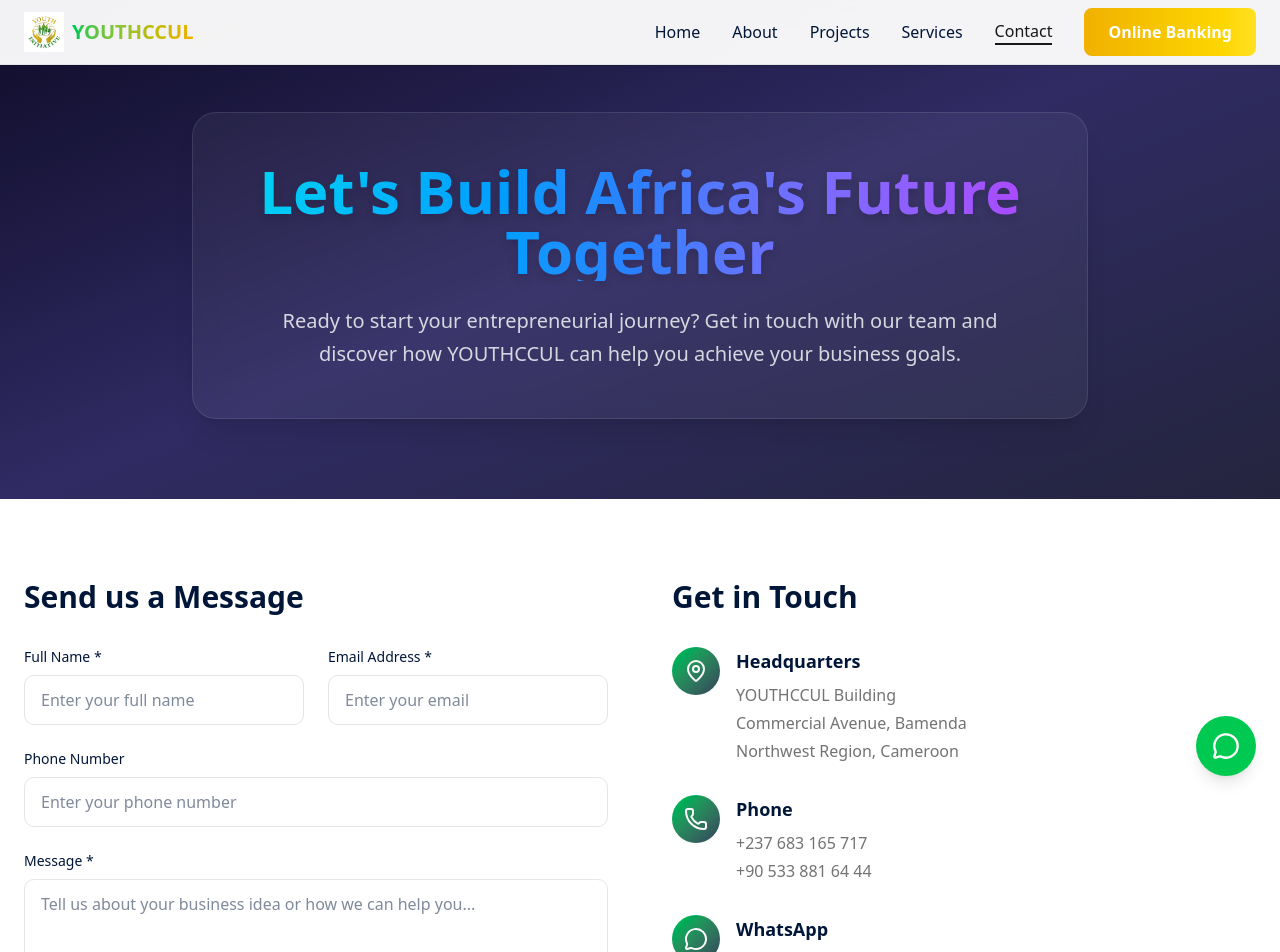
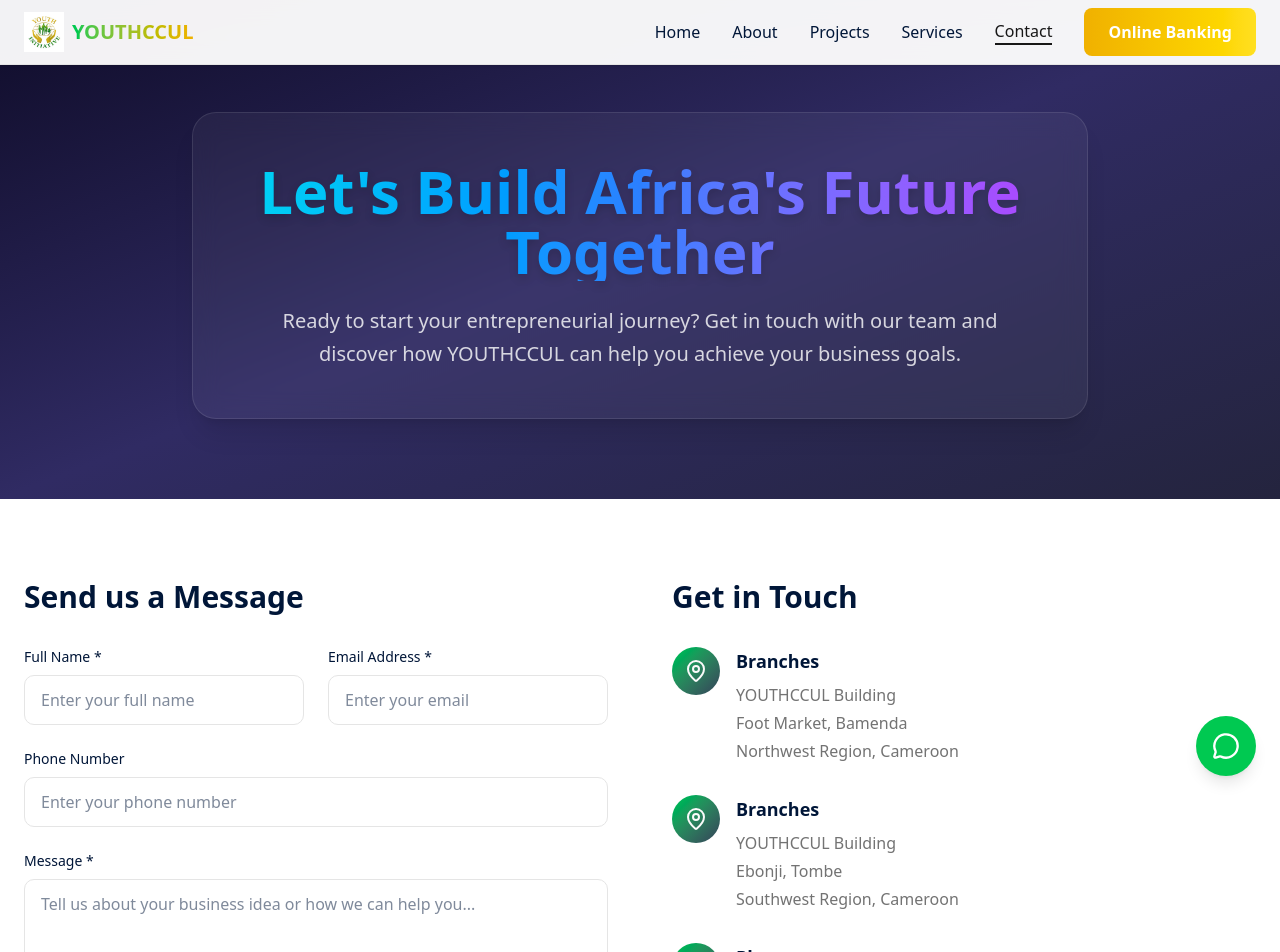
Before and after one commit to softguest/youthccul, a Next.js app: page /contact in a window 1280 px wide. Shown: the top 952 px of the page. Built offline with nearby package versions, Linux system fonts and the light colour scheme.

Commit message:
added image and location update

```diff
--- a/app/(frontpages)/about/page.tsx
+++ b/app/(frontpages)/about/page.tsx
@@ -101,7 +101,7 @@
             </div>
             <div className="relative">
               <img
-                src='/img/team01.jpg'
+                src='/img/teamebonji.jpg'
                 alt="communities celebrating success"
                 className="rounded-2xl shadow-deep w-full h-[400px] object-cover"
               />
--- a/app/(frontpages)/contact/page.tsx
+++ b/app/(frontpages)/contact/page.tsx
@@ -22,8 +22,13 @@
   const contactInfo = [
     {
       icon: MapPin,
-      title: 'Headquarters',
-      details: ['YOUTHCCUL Building', 'Commercial Avenue, Bamenda', 'Northwest Region, Cameroon'],
+      title: 'Branches',
+      details: ['YOUTHCCUL Building', 'Foot Market, Bamenda', 'Northwest Region, Cameroon'],
+    },
+    {
+      icon: MapPin,
+      title: 'Branches',
+      details: ['YOUTHCCUL Building', 'Ebonji, Tombe', 'Southwest Region, Cameroon'],
     },
     {
       icon: Phone,
```
Also changed, not shown: 1 other file (tests, documents, lock files or other folders).
